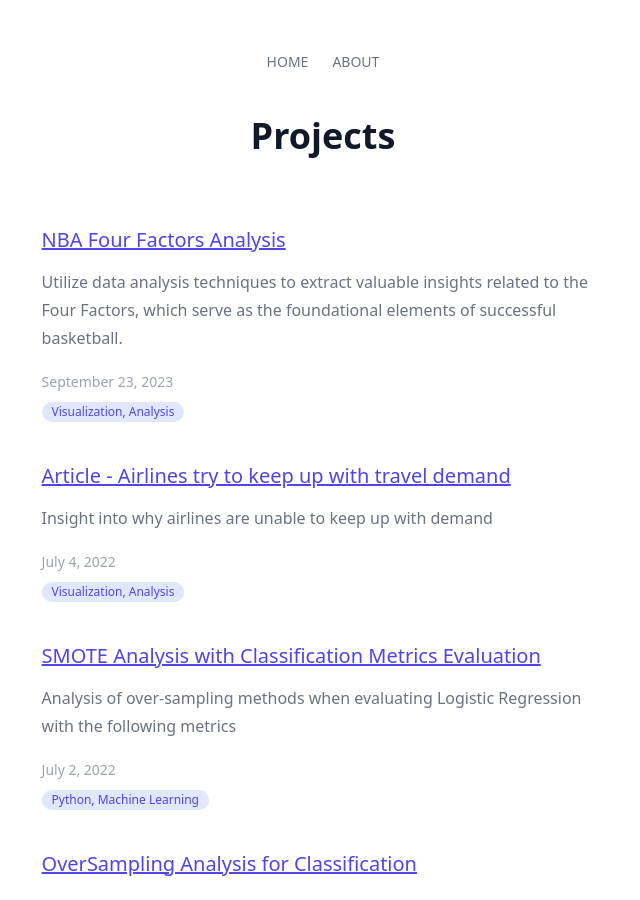
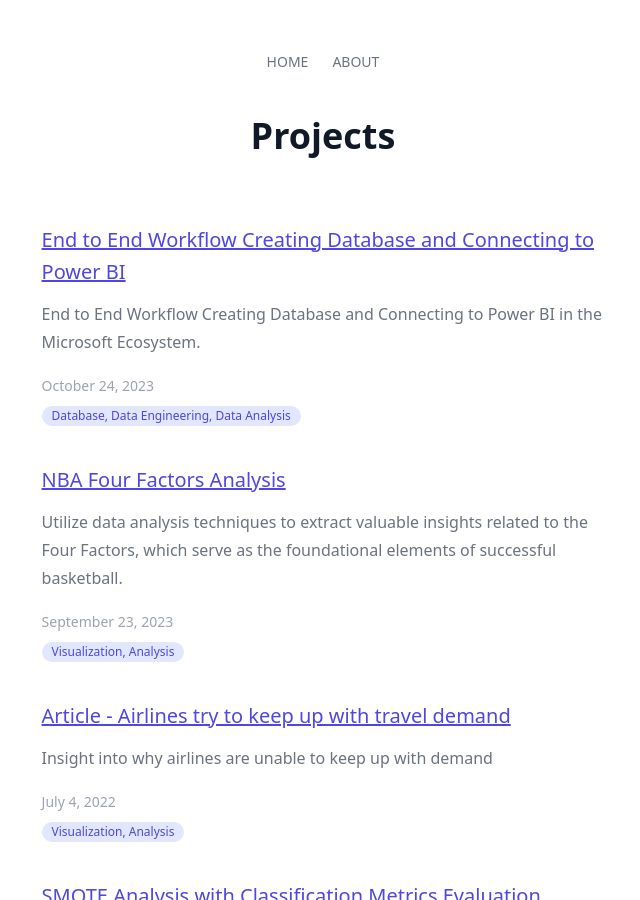
Before and after one commit to Akiwacky/akiwacky.github.io, a Jekyll site: the page built from projects.md, in a window 1280 px wide and 900 px high. Shown: the whole window, without its empty margins (317-957 px from the left). Built offline with Jekyll 4.4.1, drawn with Linux system fonts in a browser that asks for light colours; nearby versions of some CDN libraries; some web fonts are replaced.

Commit message:
Update projects.yml

```diff
--- a/_data/projects.yml
+++ b/_data/projects.yml
@@ -1,3 +1,9 @@
+- title: End to End Workflow Creating Database and Connecting to Power BI
+  type: Database, Data Engineering, Data Analysis
+  date: Oct 24th 2023
+  url: https://github.com/Akiwacky/DB-to-BI-Workflow
+  bio: End to End Workflow Creating Database and Connecting to Power BI in the Microsoft Ecosystem.
+
 - title: NBA Four Factors Analysis
   type: Visualization, Analysis
   date: Sept 23rd 2023
```
